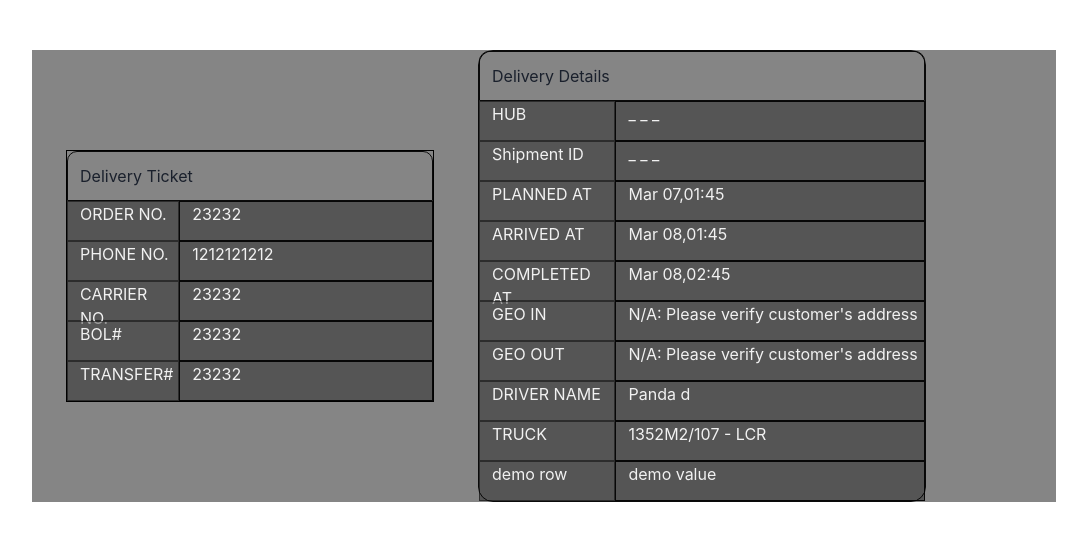
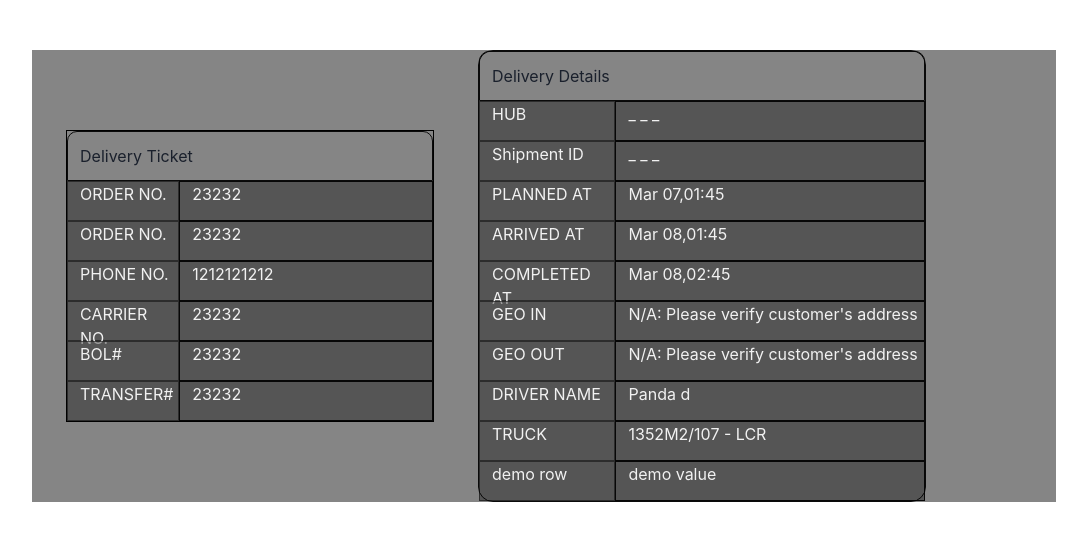
Before and after one commit to surakshagithub/emotionpractice, a React (Create React App) app: page / in a window 1280 px wide. Shown: the top 540 px of the page, without its empty margins (96-1183 px from the left). Built offline with nearby package versions, Linux system fonts and the light colour scheme.

Commit message:
add new row

```diff
--- a/src/Components/DeliveryTicket.js
+++ b/src/Components/DeliveryTicket.js
@@ -17,6 +17,10 @@ const borderStyle = {
 };
 
 const deliveryTicket = [
+  {
+    title: "ORDER NO.",
+    value: "23232",
+  },
   {
     title: "ORDER NO.",
     value: "23232",
```
